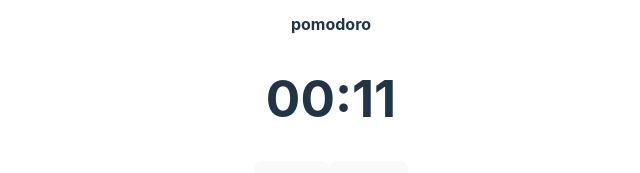
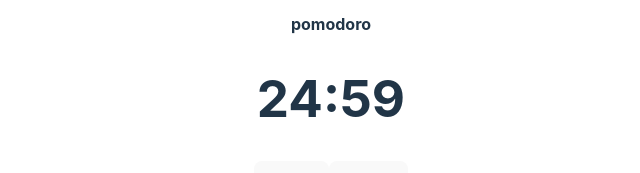
Before and after one commit to igorsantos13/lkdfjwoeingw, a React (Vite) app: page / in a window 1280 px wide. Shown: the part 387-560 px from the top of the page, without its empty margins (309-949 px from the left). Built offline with nearby package versions, Linux system fonts and the light colour scheme.

Commit message:
timer working

```diff
--- a/src/App.jsx
+++ b/src/App.jsx
@@ -7,9 +7,10 @@ function App() {
   const [taskList, setTaskList] = useState([])
 
   //for pomodoro
-  const [minutes, setMinutes] = useState(25)
-  const [seconds, setSeconds] = useState(11)
+  const [minutes, setMinutes] = useState(24)
+  const [seconds, setSeconds] = useState(59)
   const [intervalId, setIntervalId] = useState(null);
+  const [intervalIdMinute, setIntervalIdMinute] = useState(null);
 
   const handleClick = (event) => {
     event.preventDefault()
@@ -25,16 +26,28 @@ function App() {
       }, 1000);
       setIntervalId(id);
     }
+
+    if (!intervalIdMinute) {
+      const idMinute = setInterval(() => {
+        setMinutes((prevMinutes) => prevMinutes -1)
+      }, 60000);
+      setIntervalIdMinute(idMinute);
+    }
   }
 
   function stopTimer(){
     clearInterval(intervalId);
+    clearInterval(intervalIdMinute);
     setIntervalId(null);
+    setIntervalIdMinute(null);
   }
 
   useEffect(() => {
-    if (seconds === 0) {
-      stopTimer();
+    if (seconds < 0) {
+      setSeconds(59);
+    }
+    if(minutes < 0){
+      setMinutes(24)
     }
   }, [seconds]);
 
@@ -60,7 +73,7 @@ function App() {
         <h4>pomodoro</h4>
 
         <div className="timer">
-          <h1>00:{seconds < 10 ? `0${seconds}`: seconds}</h1>
+          <h1>{minutes}:{seconds < 10 ? `0${seconds}` : seconds}</h1>
 
           <button onClick={handleStartTimer}>start</button>
           <button>reset</button>
```
